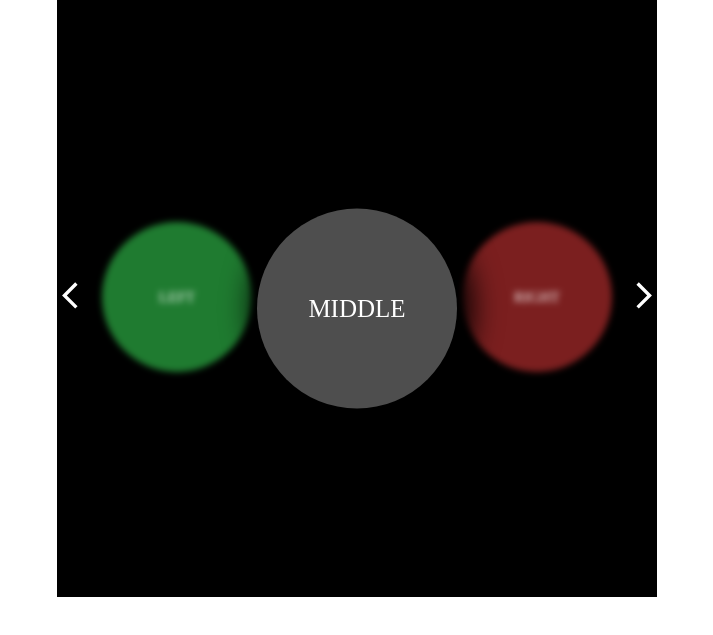
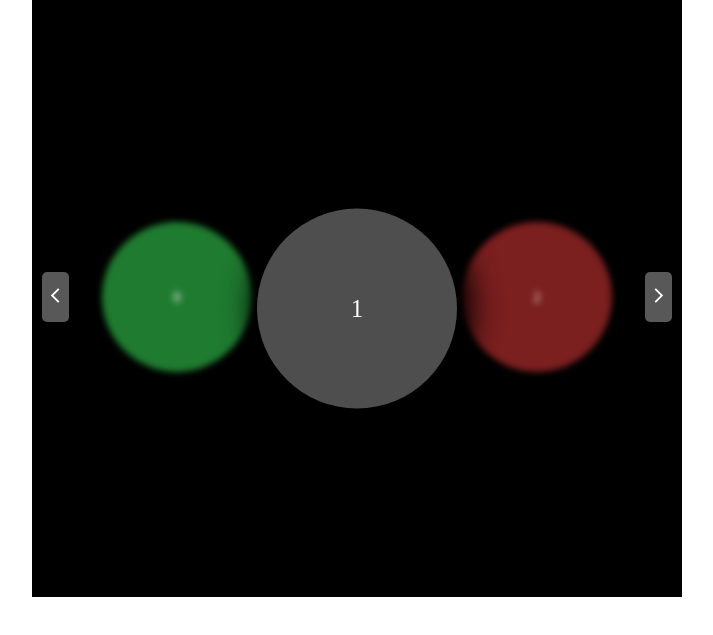
Before and after one commit to EdwardAbboud/components, a plain HTML site: page index.html in a window 1280 px wide. Shown: the part 67-702 px from the top of the page, without its empty margins (283-996 px from the left). Drawn offline with Linux system fonts and the light colour scheme.

Commit message:
created buttons for switching between items

```diff
--- a/index.html
+++ b/index.html
@@ -16,15 +16,6 @@
       <div id="rotating-div">
         <button id="prev-button"><img src="public/icons/arrow-left.svg"/></button>
         <div id="rotating-elements">
-        <a href="#" id="left-side">
-          <p id="left">LEFT</p>
-        </a>
-        <a href="#" id="currently-selected" class="hovered">
-          <p id="middle">MIDDLE</p>
-        </a>
-        <a href="#" id="right-side">
-          <p id="right">RIGHT</p>
-        </a>
         </div>
       <button id="next-button"><img src="public/icons/arrow-right.svg"/></button>
       </div>
--- a/src/rotating-elements/rotating-elements.css
+++ b/src/rotating-elements/rotating-elements.css
@@ -6,10 +6,20 @@
   box-shadow: none;
   border: none;
   cursor: pointer;
+  margin: 10px;
+  border: 1px solid transparent;
+  padding: 15px 5px;
+  border-radius: 5px;
+  background-color: #ffffff58;
 }
 
 #prev-button:hover,
 #next-button:hover {
+  border: 1px solid white;
+}
+
+#prev-button img:hover,
+#next-button img:hover {
   transition: 0.5s;
   transform: scale(1.1);
 }
@@ -17,6 +27,7 @@
 #prev-button img,
 #next-button img {
   width: 100%;
+  min-width: 5px;
 }
 
 #rotating-div {
@@ -25,7 +36,7 @@
   align-items: center;
   background: #000;
   height: 600px;
-  width: 600px;
+  width: 650px;
 }
 
 #rotating-elements {
--- a/src/rotating-elements/rotatingElements.js
+++ b/src/rotating-elements/rotatingElements.js
@@ -1,3 +1,24 @@
+const data = ["1", "2", "3", "4", "5", "6", "7", "8"];
+let currentIndex = 0;
+
+// Setting the initial HTML
+const parentDiv = document.getElementById("rotating-elements");
+parentDiv.innerHTML = `
+<a href="#" id="left-side">
+  <p id="left">${data[data.length - 1 - currentIndex]}</p>
+</a>
+<a href="#" id="currently-selected" class="hovered">
+  <p id="middle">${data[currentIndex]}</p>
+</a>
+<a href="#" id="right-side">
+  <p id="right">${data[currentIndex + 1]}</p>
+</a>
+`;
+
+// const leftItem = document.getElementById("left-side").children[0];
+// const middleItem = document.getElementById("middle");
+// const rightItem = document.getElementById("right");
+
 // button handling
 const nextButton = document.getElementById("next-button");
 const prevButton = document.getElementById("prev-button");
@@ -11,7 +32,6 @@ const nextHandler = () => {
   const current = document.getElementById("currently-selected");
   const right = document.getElementById("right-side");
   const left = document.getElementById("left-side");
-
   current.style =
     "width: 150px; height: 150px; font-size: 15px; filter: blur(3px); z-index: 1";
   right.style =
```
